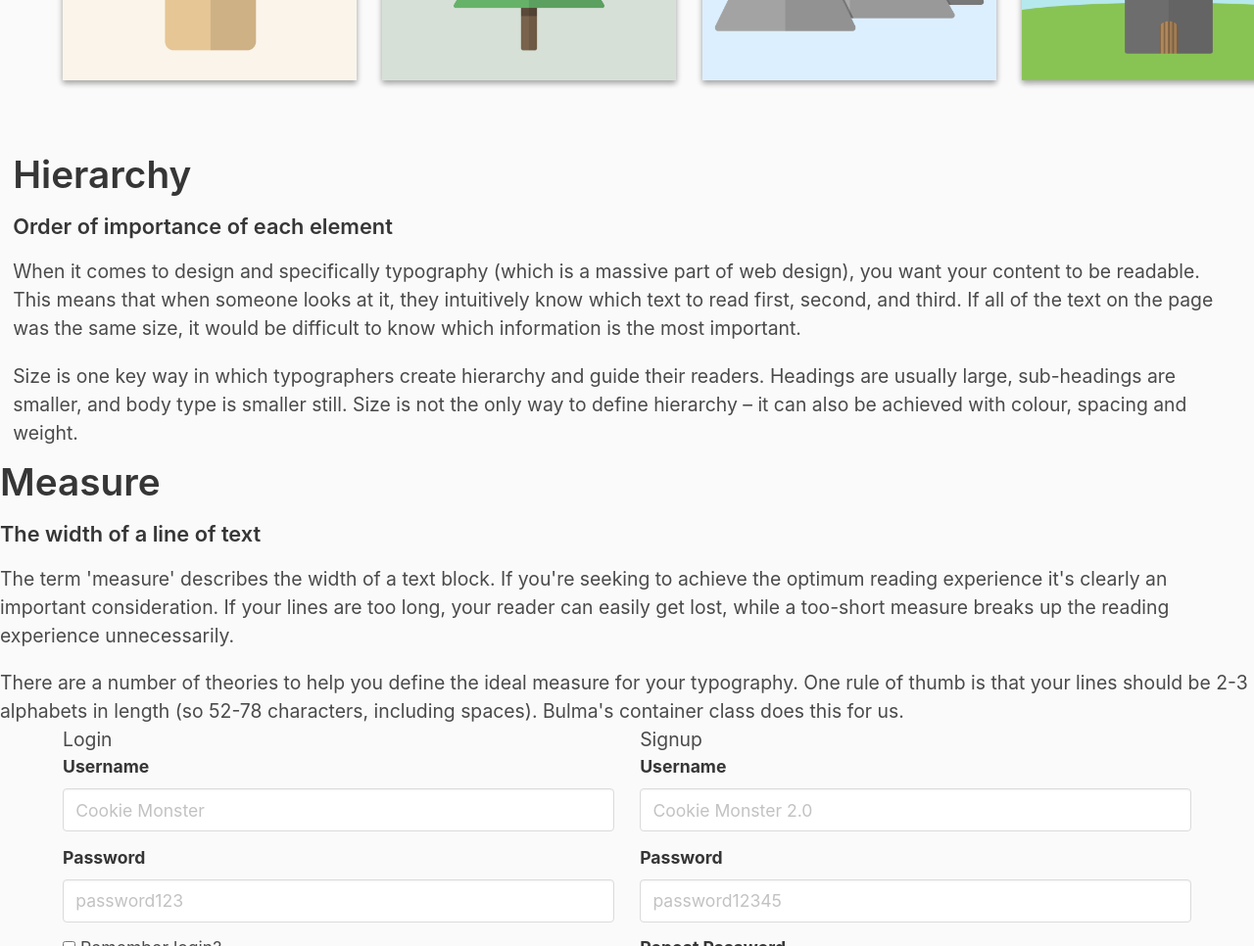
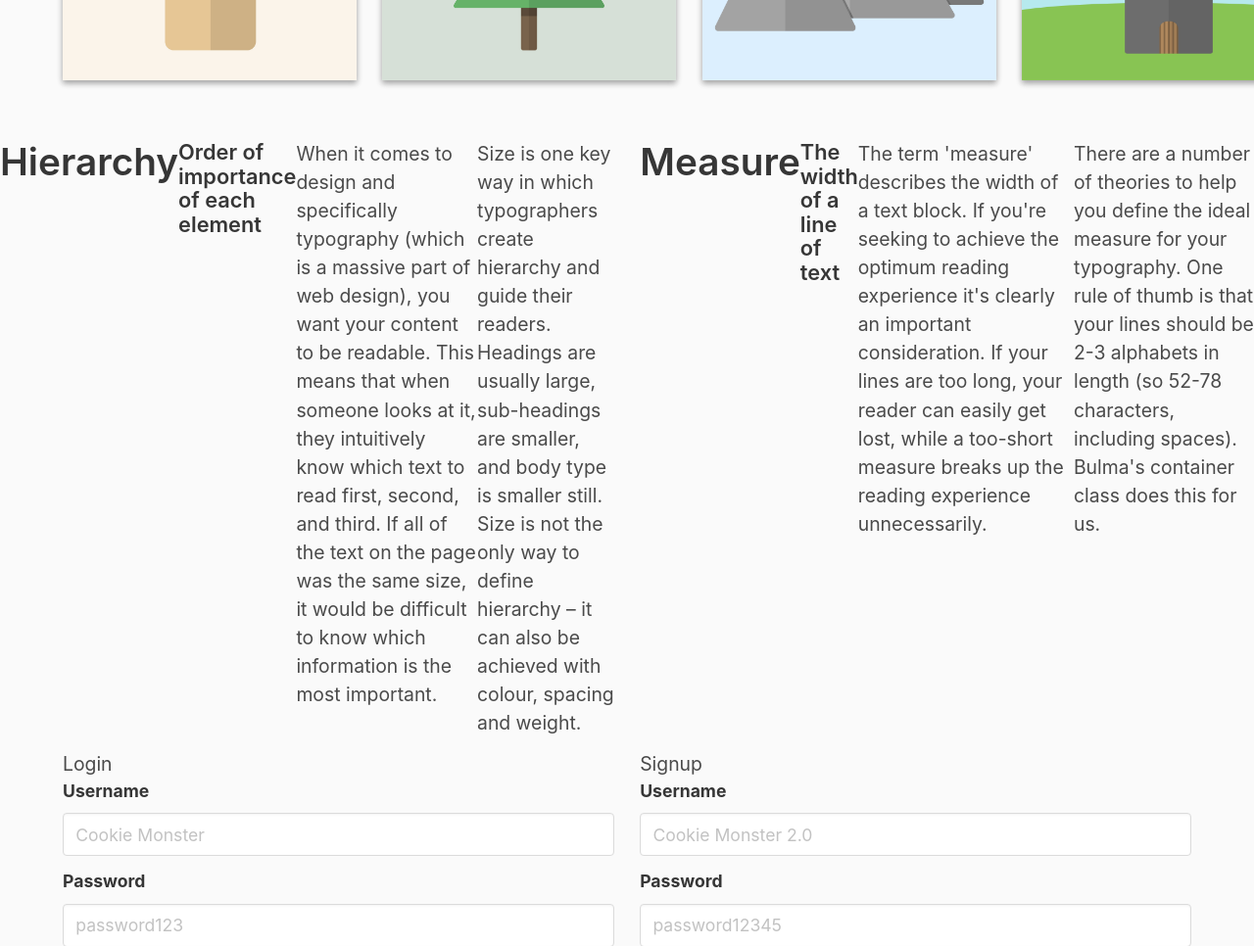
Before and after one commit to jdmar3-comp426/a02-tvestal, a website: page index.html in a window 1280 px wide. Shown: the part 2720-3686 px from the top of the page at 98% size. Drawn offline with nearby package versions, Linux system fonts and the light colour scheme; a web font is replaced by a local one.

Commit message:
testing columns is-multiline

```diff
--- a/index.html
+++ b/index.html
@@ -118,7 +118,7 @@
 <section class="">
     <div class="">
         <div class="content">
-            <div class="">
+            <div class="columns is-multiline justify-center">
                 <div class="column">
                     <h1 class="">Hierarchy</h1>
                     <h5 class="">Order of importance of each element</h5>
@@ -133,7 +133,7 @@
                         Size is not the only way to define hierarchy – it can also be achieved with colour, spacing and weight.
 		    </p>
                 </div>
-                <div class="">
+                <div class="column">
                     <h1 class="">Measure</h1>
                     <h5 class="">The width of a line of text</h5>
                     <p>
```
